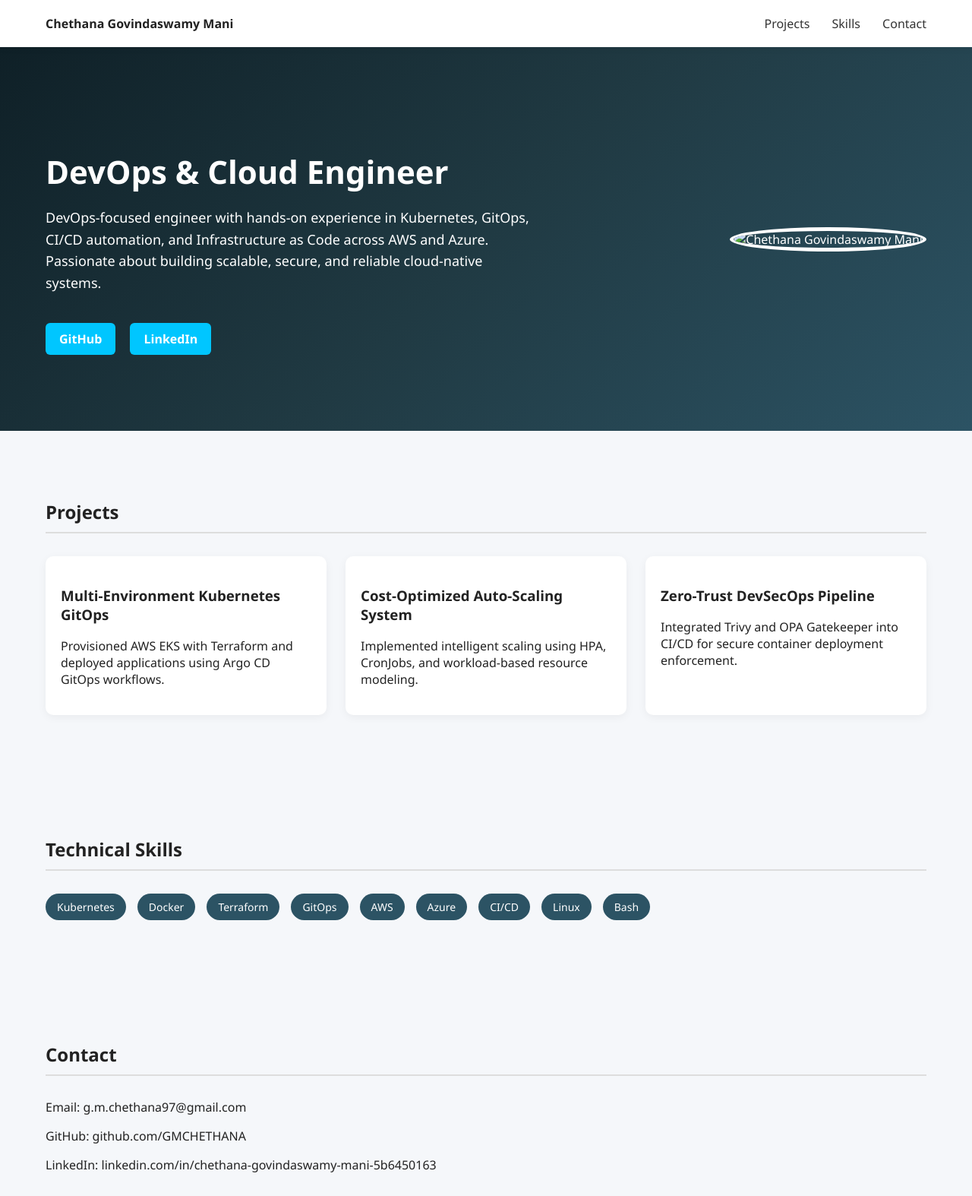
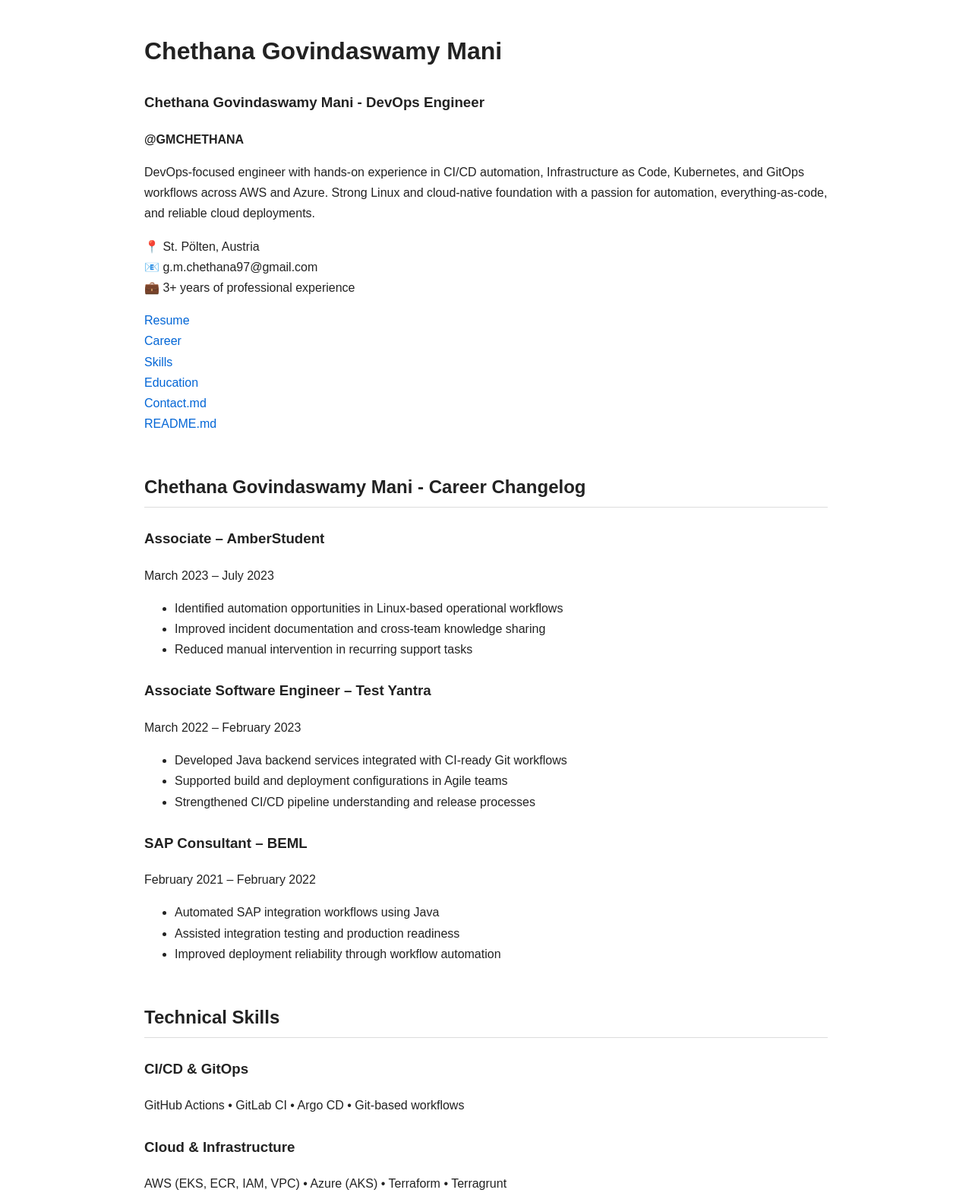
Before and after one commit to GMCHETHANA/GMCHETHANA.github.io, a plain HTML site: page index.html in a window 1280 px wide. Shown: the top 1574 px of the page at 76% size. Drawn offline with Linux system fonts and the light colour scheme.

Commit message:
Refactor index.html for improved layout and content
Updated the title and improved styling for better readability. Enhanced layout and added sections for career, education, and contact information.

```diff
--- a/index.html
+++ b/index.html
@@ -3,222 +3,135 @@
 <head>
 <meta charset="UTF-8">
 <meta name="viewport" content="width=device-width, initial-scale=1.0">
-<title>Chethana Govindaswamy Mani | DevOps Engineer</title>
+<title>Chethana Govindaswamy Mani - DevOps Engineer</title>
 
 <style>
 body {
-    margin: 0;
-    font-family: 'Segoe UI', sans-serif;
-    background-color: #f5f7fa;
+    font-family: Arial, sans-serif;
+    max-width: 900px;
+    margin: 40px auto;
+    padding: 0 20px;
+    line-height: 1.7;
+    background-color: #ffffff;
     color: #222;
 }
 
-/* NAVBAR */
-nav {
-    display: flex;
-    justify-content: space-between;
-    padding: 20px 60px;
-    background: white;
-    box-shadow: 0 2px 10px rgba(0,0,0,0.05);
-    position: sticky;
-    top: 0;
-}
+h1 { margin-bottom: 5px; }
+h2 { margin-top: 50px; border-bottom: 1px solid #ddd; padding-bottom: 5px; }
+h3 { margin-top: 25px; }
 
-nav a {
-    text-decoration: none;
-    color: #333;
-    margin-left: 25px;
-    font-weight: 500;
-}
+a { color: #0366d6; text-decoration: none; }
+a:hover { text-decoration: underline; }
 
-/* HERO SECTION */
-.hero {
-    display: flex;
-    align-items: center;
-    justify-content: space-between;
-    padding: 100px 60px;
-    background: linear-gradient(135deg, #0f2027, #203a43, #2c5364);
-    color: white;
-}
-
-.hero-text {
-    max-width: 55%;
-}
-
-.hero-text h1 {
-    font-size: 42px;
-    margin-bottom: 15px;
-}
-
-.hero-text p {
-    font-size: 18px;
-    line-height: 1.6;
-}
-
-.hero-buttons a {
-    display: inline-block;
-    margin-top: 20px;
-    margin-right: 15px;
-    padding: 10px 18px;
-    background: #00c6ff;
-    color: white;
-    border-radius: 6px;
-    text-decoration: none;
-    font-weight: bold;
-}
-
-.hero-buttons a:hover {
-    background: #0096c7;
-}
-
-.hero-img img {
-    width: 280px;
-    height: 280px;
-    object-fit: cover;
-    border-radius: 50%;
-    border: 5px solid white;
-}
-
-/* SECTION */
-.section {
-    padding: 70px 60px;
-}
-
-.section h2 {
-    margin-bottom: 30px;
-    border-bottom: 2px solid #ddd;
-    padding-bottom: 10px;
-}
-
-/* PROJECT CARDS */
-.projects {
-    display: grid;
-    grid-template-columns: repeat(auto-fit, minmax(280px, 1fr));
-    gap: 25px;
-}
-
-.card {
-    background: white;
-    padding: 20px;
-    border-radius: 10px;
-    box-shadow: 0 3px 12px rgba(0,0,0,0.05);
-}
-
-/* SKILLS */
-.skills-list {
-    display: flex;
-    flex-wrap: wrap;
-    gap: 15px;
-}
-
-.skill {
-    background: #2c5364;
-    color: white;
-    padding: 8px 15px;
-    border-radius: 20px;
+.section-note {
+    color: gray;
     font-size: 14px;
 }
 
-/* FOOTER */
-footer {
-    text-align: center;
-    padding: 30px;
-    background: white;
+.footer {
+    margin-top: 80px;
     font-size: 14px;
-}
-
-/* RESPONSIVE */
-@media(max-width: 900px) {
-    .hero {
-        flex-direction: column;
-        text-align: center;
-    }
-    .hero-text {
-        max-width: 100%;
-    }
-    .hero-img {
-        margin-top: 40px;
-    }
+    color: gray;
 }
 </style>
 </head>
 
 <body>
 
-<nav>
-    <div><strong>Chethana Govindaswamy Mani</strong></div>
-    <div>
-        <a href="#projects">Projects</a>
-        <a href="#skills">Skills</a>
-        <a href="#contact">Contact</a>
-    </div>
-</nav>
+<h1>Chethana Govindaswamy Mani</h1>
+<h3>Chethana Govindaswamy Mani - DevOps Engineer</h3>
+<p><strong>@GMCHETHANA</strong></p>
 
-<section class="hero">
-    <div class="hero-text">
-        <h1>DevOps & Cloud Engineer</h1>
-        <p>
-            DevOps-focused engineer with hands-on experience in Kubernetes, GitOps, CI/CD automation,
-            and Infrastructure as Code across AWS and Azure.
-            Passionate about building scalable, secure, and reliable cloud-native systems.
-        </p>
+<p>
+DevOps-focused engineer with hands-on experience in CI/CD automation, Infrastructure as Code, Kubernetes, and GitOps workflows across AWS and Azure.
+Strong Linux and cloud-native foundation with a passion for automation, everything-as-code, and reliable cloud deployments.
+</p>
 
-        <div class="hero-buttons">
-            <a href="https://github.com/GMCHETHANA" target="_blank">GitHub</a>
-            <a href="https://www.linkedin.com/in/chethana-govindaswamy-mani-5b6450163" target="_blank">LinkedIn</a>
-        </div>
-    </div>
+<p>
+📍 St. Pölten, Austria<br>
+📧 g.m.chethana97@gmail.com<br>
+💼 3+ years of professional experience
+</p>
 
-    <div class="hero-img">
-        <img src="profile.jpg" alt="Chethana Govindaswamy Mani">
-    </div>
-</section>
+<p>
+<a href="resume.pdf">Resume</a><br>
+<a href="#career">Career</a><br>
+<a href="#skills">Skills</a><br>
+<a href="#education">Education</a><br>
+<a href="#contact">Contact.md</a><br>
+<a href="https://github.com/GMCHETHANA">README.md</a>
+</p>
 
-<section id="projects" class="section">
-    <h2>Projects</h2>
-    <div class="projects">
-        <div class="card">
-            <h3>Multi-Environment Kubernetes GitOps</h3>
-            <p>Provisioned AWS EKS with Terraform and deployed applications using Argo CD GitOps workflows.</p>
-        </div>
+<h2 id="career">Chethana Govindaswamy Mani - Career Changelog</h2>
 
-        <div class="card">
-            <h3>Cost-Optimized Auto-Scaling System</h3>
-            <p>Implemented intelligent scaling using HPA, CronJobs, and workload-based resource modeling.</p>
-        </div>
+<h3>Associate – AmberStudent</h3>
+<p>March 2023 – July 2023</p>
+<ul>
+<li> Identified automation opportunities in Linux-based operational workflows</li>
+<li> Improved incident documentation and cross-team knowledge sharing</li>
+<li> Reduced manual intervention in recurring support tasks</li>
+</ul>
 
-        <div class="card">
-            <h3>Zero-Trust DevSecOps Pipeline</h3>
-            <p>Integrated Trivy and OPA Gatekeeper into CI/CD for secure container deployment enforcement.</p>
-        </div>
-    </div>
-</section>
+<h3>Associate Software Engineer – Test Yantra</h3>
+<p>March 2022 – February 2023</p>
+<ul>
+<li> Developed Java backend services integrated with CI-ready Git workflows</li>
+<li> Supported build and deployment configurations in Agile teams</li>
+<li> Strengthened CI/CD pipeline understanding and release processes</li>
+</ul>
 
-<section id="skills" class="section">
-    <h2>Technical Skills</h2>
-    <div class="skills-list">
-        <div class="skill">Kubernetes</div>
-        <div class="skill">Docker</div>
-        <div class="skill">Terraform</div>
-        <div class="skill">GitOps</div>
-        <div class="skill">AWS</div>
-        <div class="skill">Azure</div>
-        <div class="skill">CI/CD</div>
-        <div class="skill">Linux</div>
-        <div class="skill">Bash</div>
-    </div>
-</section>
+<h3>SAP Consultant – BEML</h3>
+<p>February 2021 – February 2022</p>
+<ul>
+<li> Automated SAP integration workflows using Java</li>
+<li> Assisted integration testing and production readiness</li>
+<li> Improved deployment reliability through workflow automation</li>
+</ul>
 
-<section id="contact" class="section">
-    <h2>Contact</h2>
-    <p>Email: g.m.chethana97@gmail.com</p>
-    <p>GitHub: github.com/GMCHETHANA</p>
-    <p>LinkedIn: linkedin.com/in/chethana-govindaswamy-mani-5b6450163</p>
-</section>
+<h2 id="skills">Technical Skills</h2>
 
-<footer>
-    © 2026 Chethana Govindaswamy Mani — DevOps Portfolio
-</footer>
+<h3>CI/CD & GitOps</h3>
+<p>GitHub Actions • GitLab CI • Argo CD • Git-based workflows</p>
+
+<h3>Cloud & Infrastructure</h3>
+<p>AWS (EKS, ECR, IAM, VPC) • Azure (AKS) • Terraform • Terragrunt</p>
+
+<h3>Containers & Orchestration</h3>
+<p>Docker • Kubernetes • Helm • Kubernetes Manifests</p>
+
+<h3>Observability & Security</h3>
+<p>Trivy • Prometheus (basic) • Grafana (basic)</p>
+
+<h3>Programming & Scripting</h3>
+<p>Java • Python (basic) • Bash • SQL • REST APIs</p>
+
+<h2 id="education">Education</h2>
+
+<h3>Master of Digital Innovations and Research</h3>
+<p>Fachhochschule St. Pölten, Austria<br>
+Sep 2023 – Feb 2025</p>
+
+<h3>Bachelor of Computer Science Engineering</h3>
+<p>Visvesvaraya Technological University, India<br>
+Aug 2015 – July 2019</p>
+
+<h2>Professional Certifications</h2>
+<ul>
+<li>🏆 Continuous learning in Cloud & DevOps practices</li>
+<li>📘 Hands-on Kubernetes & Infrastructure Automation projects</li>
+</ul>
+
+<h2 id="contact">Contact Information</h2>
+<p>
+Email: g.m.chethana97@gmail.com<br>
+LinkedIn: <a href="https://www.linkedin.com/in/chethana-govindaswamy-mani-5b6450163">chethana-govindaswamy-mani</a><br>
+GitHub: <a href="https://github.com/GMCHETHANA">GMCHETHANA</a><br>
+Location: St. Pölten, Austria
+</p>
+
+<div class="footer">
+© 2026 Chethana Govindaswamy Mani • DevOps Portfolio
+</div>
 
 </body>
 </html>
```
